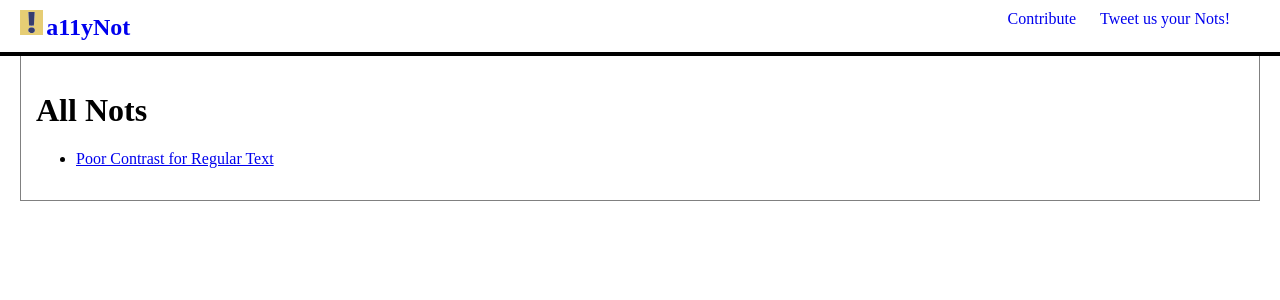
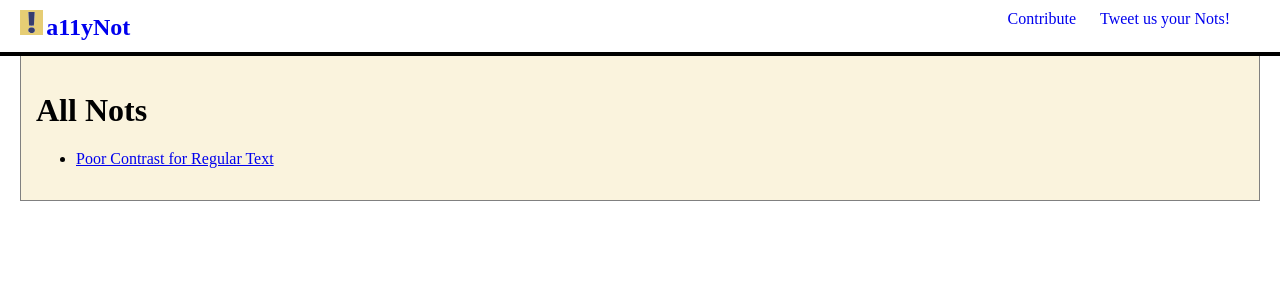
Before and after one commit to a11yNot/a11yNot.github.io, a Jekyll site: the page built from index.html, in a window 1280 px wide. Shown: the top 300 px of the page. Built offline with Jekyll 4.4.1, drawn with Linux system fonts in a browser that asks for light colours; nearby versions of some CDN libraries.

Commit message:
adding container for example; also adding styles

```diff
--- a/includes/css/styles.css
+++ b/includes/css/styles.css
@@ -1,5 +1,9 @@
 @import url(http://necolas.github.io/normalize.css/3.0.2/normalize.css);
 @import url(gist.css);
+
+body {
+	font-size: 16px;
+}
 
 header a, nav[aria-label="Main Navigation"] a {
 	text-decoration: none;
@@ -13,6 +17,17 @@
 nav[aria-label="Main Navigation"] ul li {
 	display: inline;
 	list-style: none;
+}
+
+main {
+	background-color: #FAF3DD;
+}
+
+.rendered-not {
+	background-color: #FFFFFF;
+	outline: 5px solid #373E6F;
+	border: 5px solid #E6CD74;
+	padding: 10px;
 }
 
 @media (orientation: landscape) {
```
Also changed, not shown: _nots/poorContrastRegularText.md (renamed from _nots/poorContrastRegularText.html, +3 -0 lines), a11yNotTemplate.md (+3 -0 lines), Gemfile.lock.
